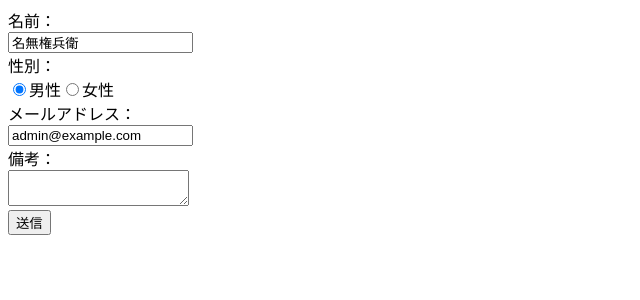
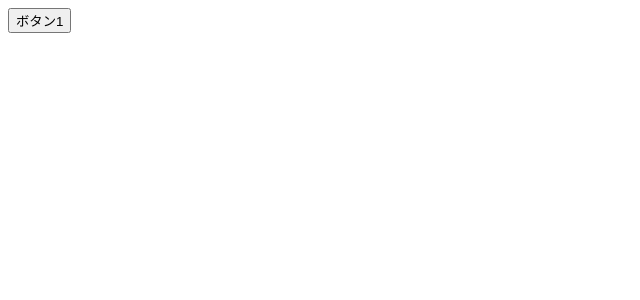
Before and after one commit to Yuma0309/Study-React, a React (Create React App) app in the folder React_sample_Yuma/my-react/: page / in a window 1280 px wide. Shown: the top 300 px of the page, without its empty margins (0-640 px from the left). Built offline with nearby package versions, Linux system fonts and the light colour scheme.

Commit message:
リスト5-1-2までの動作を確認

```diff
--- /dev/null
+++ b/React_sample_Yuma/my-react/src/chap05/LazyButton.js
@@ -0,0 +1,7 @@
+export default function LazyButton() {
+  return (
+    <div>
+      <button id="btn">ボタン1</button>
+    </div>
+  );
+}
--- a/React_sample_Yuma/my-react/src/index.js
+++ b/React_sample_Yuma/my-react/src/index.js
@@ -1,10 +1,10 @@
 // React関連のライブラリをインポート
 import ReactDOM from 'react-dom/client';
-import FormJapan from './chap04/FormJapan';
+import LazyBasic from './chap05/LazyBasic';
 
 // Reactアプリ（Appコンポーネント）を描画
 const root = ReactDOM.createRoot(document.getElementById('root'));
 
 root.render(
-  <FormJapan />
+  <LazyBasic />
 );
```
